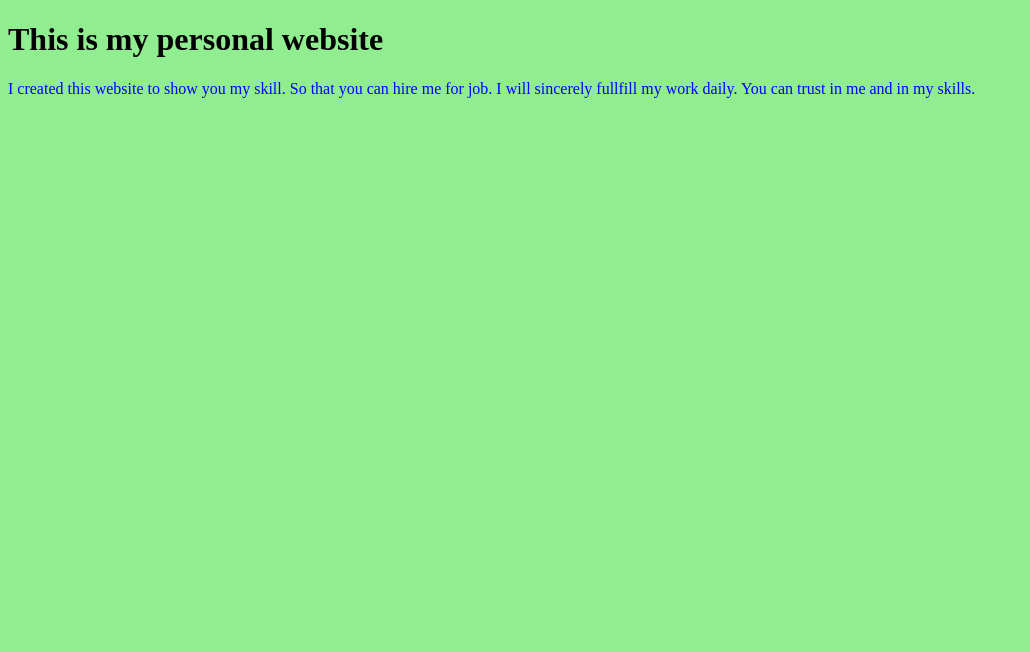
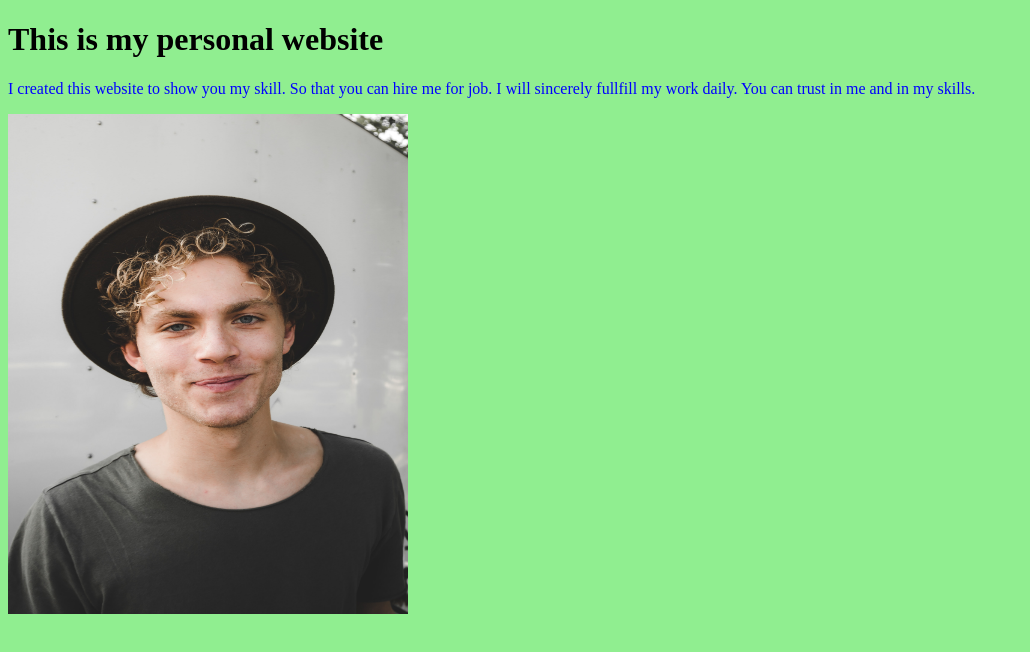
Before and after one commit to ahmedullah12/my-solo-repo, a plain HTML site: page index.html in a window 1280 px wide. Shown: the whole page, without its empty margins (0-1030 px from the left). Drawn offline with Linux system fonts and the light colour scheme.

Commit message:
image added

```diff
--- a/index.html
+++ b/index.html
@@ -11,5 +11,6 @@
     <h1>This is my personal website</h1>
     <p>I created this website to show you my skill. So that you can hire me for job. I will sincerely fullfill my work daily. You can trust in me and in my skills.
     </p>
+    <img src="images/ian-dooley-d1UPkiFd04A-unsplash.jpg" alt="" width="400px" height="500px">
 </body>
 </html>
```
Also changed, not shown: images/ian-dooley-d1UPkiFd04A-unsplash.jpg (added), 2 other files.
